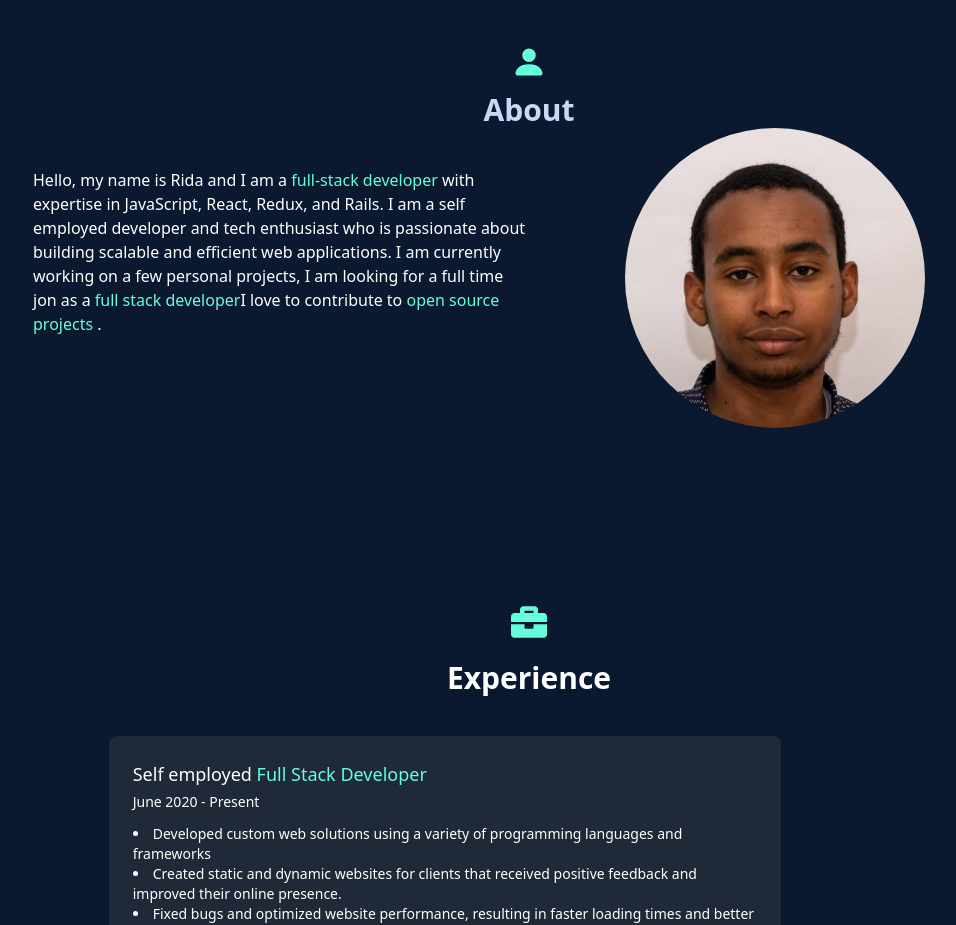
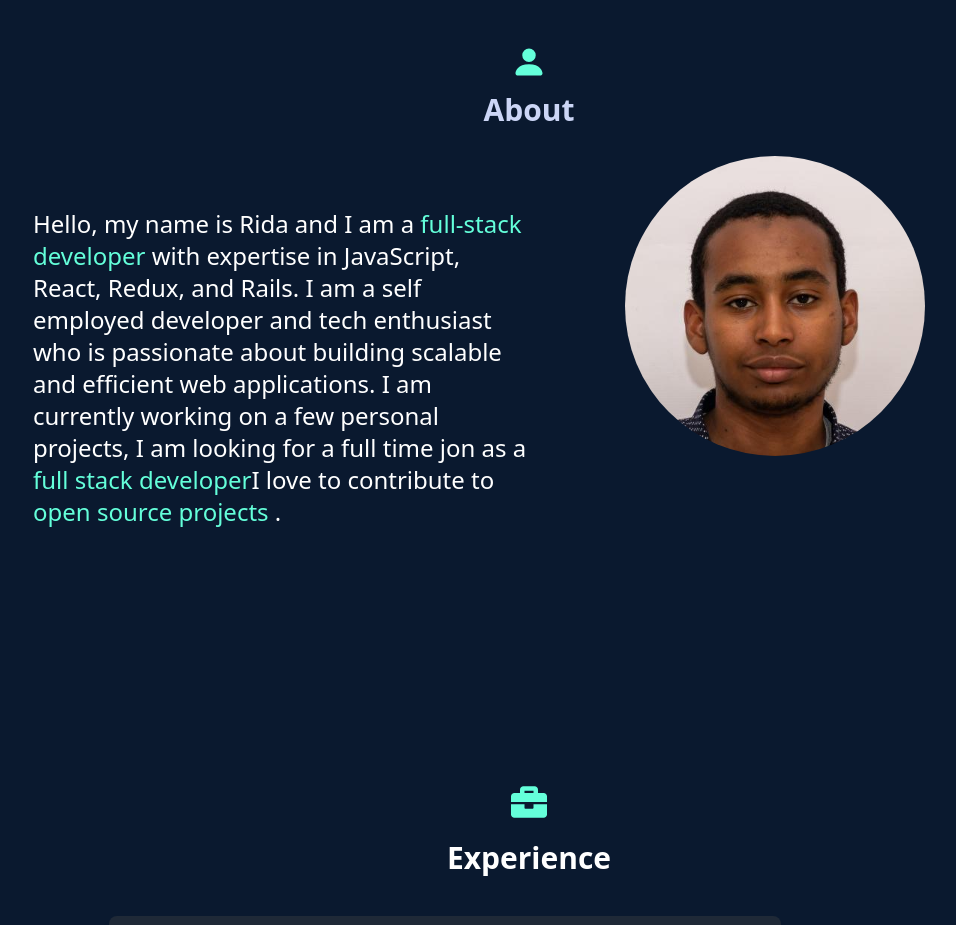
Before and after one commit to ridabensalem/rida-portfolio-, a React (Create React App) app: page / in a window 1280 px wide. Shown: the part 780-1705 px from the top of the page, without its empty margins (111-1067 px from the left). Built offline with nearby package versions, Linux system fonts and the light colour scheme.

Commit message:
Changed the font size

```diff
--- a/src/components/About.jsx
+++ b/src/components/About.jsx
@@ -13,7 +13,7 @@ function About (){
                 About</h1>
             <div className="content-container  flex flex-row  justify-between">
 
-            <div className="content pt-10 text-white w-1/2 flex ">
+            <div className="content py-20 md:text-2xl text-white w-1/2 flex ">
                 <p>
                 Hello, my name is Rida and I am a  <span className="text-coding-color"> full-stack developer </span> with expertise in JavaScript, React, Redux, and Rails.
                 I am a self employed developer and tech enthusiast who is passionate about building scalable and efficient web applications.
@@ -22,7 +22,7 @@ function About (){
                 </p>
 
             </div>
-            <div className="personal-image">
+            <div className="personal-image py-7 ">
                 <img src={path} alt="image" className="rounded-full w-3/4"/>
            </div>
            </div>
```
